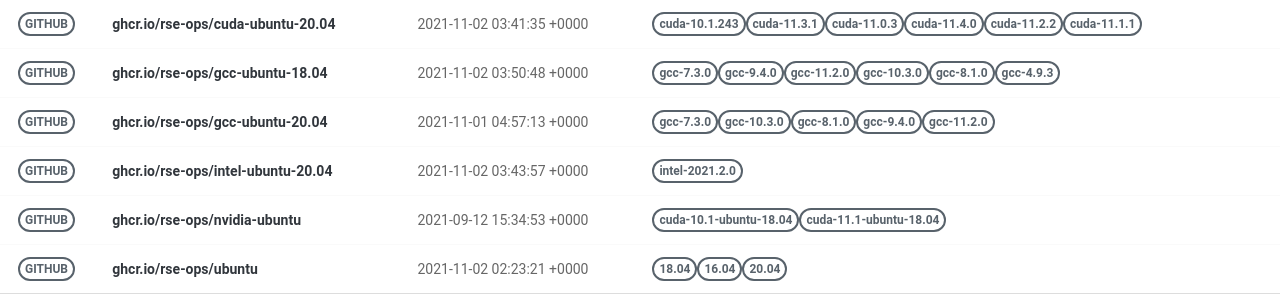
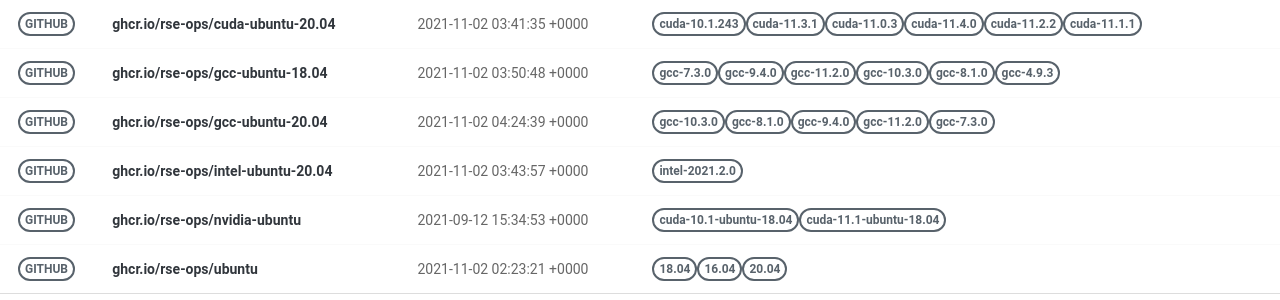
Before and after one commit to rse-ops/docker-images, a Jekyll site: the page built from pages/index.md, in a window 1280 px wide. Shown: the part 228-528 px from the top of the page. Built offline with Jekyll 4.4.1, drawn with Linux system fonts in a browser that asks for light colours; nearby versions of some CDN libraries.

Commit message:
Automated push to update library 2021-11-02

```diff
--- a/_library/ghcr.io-rse-ops-gcc-ubuntu-20.04.md
+++ b/_library/ghcr.io-rse-ops-gcc-ubuntu-20.04.md
@@ -1,14 +1,11 @@
 ---
 layout: container
 name: ghcr.io/rse-ops/gcc-ubuntu-20.04
-updated_at: 2021-11-01 04:57:13.856119
+updated_at: 2021-11-02 04:24:39.799998
 
 
 container_url: https://github.com/orgs/rse-ops/packages/container/package/gcc-ubuntu-20.04
 versions:
- - tag: gcc-7.3.0
-   dockerfile: https://github.com/rse-ops/docker-images/blob/main/ubuntu/gcc/Dockerfile
-   manifest: https://crane.ggcr.dev/manifest/ghcr.io/rse-ops/gcc-ubuntu-20.04:gcc-7.3.0
  - tag: gcc-10.3.0
    dockerfile: https://github.com/rse-ops/docker-images/blob/main/ubuntu/gcc/Dockerfile
    manifest: https://crane.ggcr.dev/manifest/ghcr.io/rse-ops/gcc-ubuntu-20.04:gcc-10.3.0
```
Also changed, not shown: other parts of _library/ghcr.io-rse-ops-gcc-ubuntu-20.04.md (+3 -0 lines).
